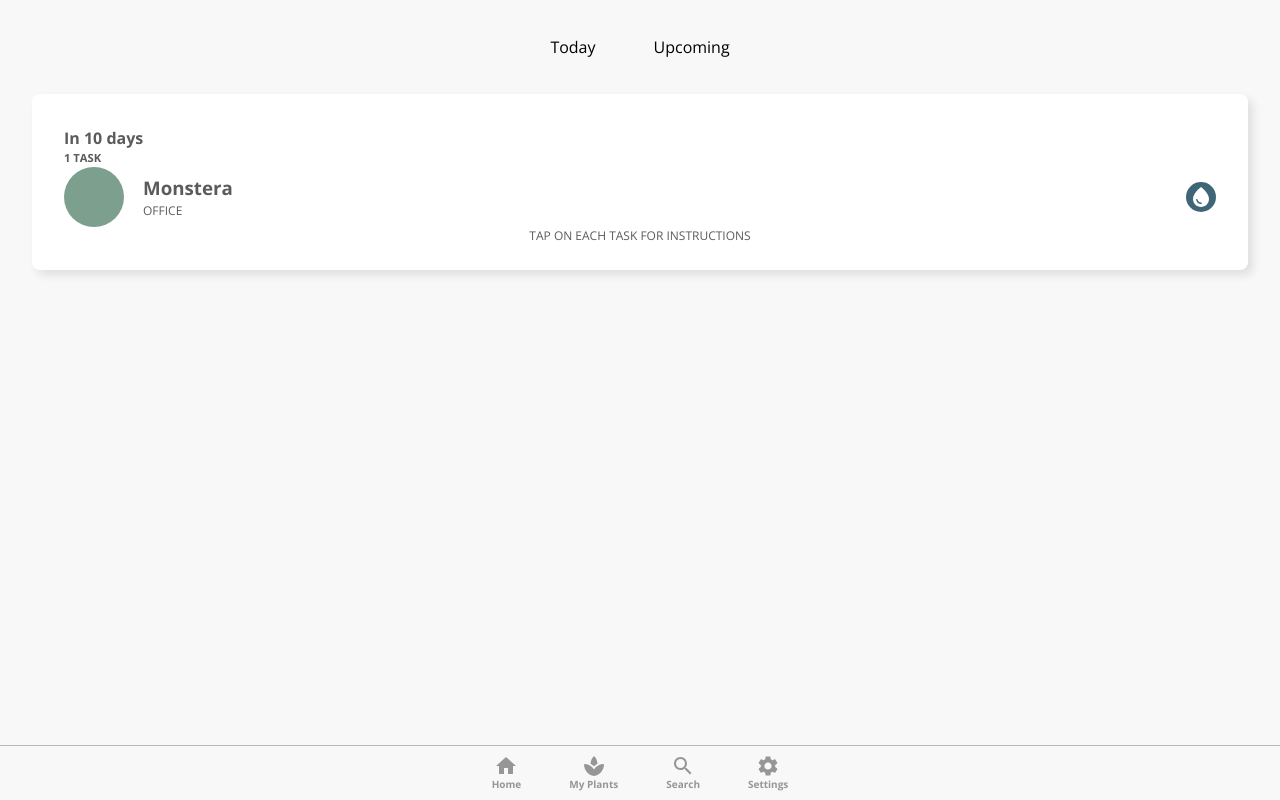
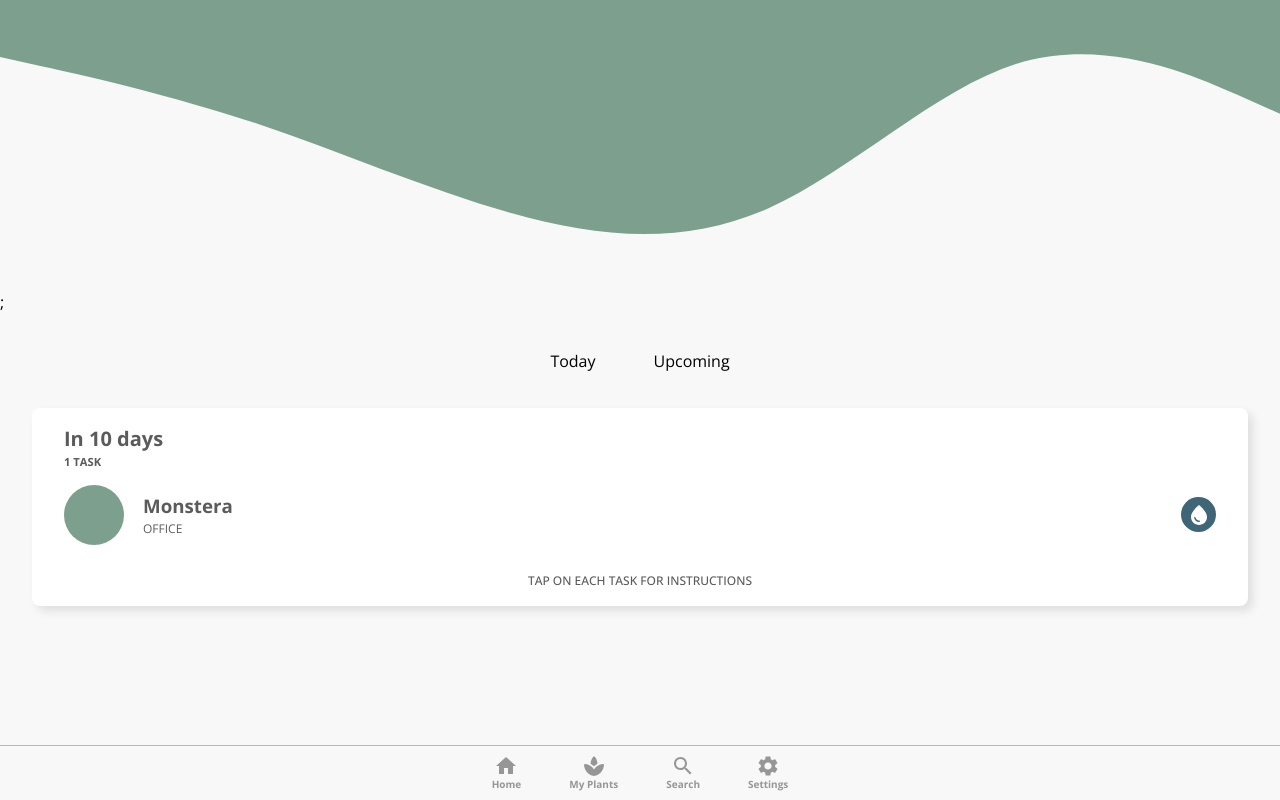
Before and after one commit to Joshua-Farr/react-plant-watering-tracker-app, a React (Vite) app: page /home-nav/upcoming in a window 1280 px wide. Built offline with nearby package versions, Linux system fonts and the light colour scheme.

Commit message:
Adding in routing for new plant and cool background

```diff
--- a/src/App.jsx
+++ b/src/App.jsx
@@ -4,9 +4,10 @@ import HomePage from "./components/Pages/HomePage";
 import PlantsPage from "./components/Pages/PlantsPage";
 import SettingsPage from "./components/Pages/SettingsPage";
 import SearchPage from "./components/Pages/SearchPage";
-import { BrowserRouter, Routes, Route } from "react-router-dom";
 import HomePageNav from "./components/Pages/HomePageNav";
 import UpcomingPage from "./components/Pages/UpcomingPage";
+import AddNewPlant from "./components/Pages/AddNewPlant";
+import { BrowserRouter, Routes, Route } from "react-router-dom";
 
 export default function App() {
   return (
@@ -20,6 +21,7 @@ export default function App() {
           <Route path="plants" element={<PlantsPage />}></Route>
           <Route path="settings" element={<SettingsPage />}></Route>
           <Route path="search" element={<SearchPage />}></Route>
+          <Route path="addnewplant" element={<AddNewPlant />}></Route>
         </Route>
       </Routes>
     </BrowserRouter>
--- a/src/components/MainLayout.jsx
+++ b/src/components/MainLayout.jsx
@@ -6,6 +6,16 @@ import "../styling/MainLayout.css";
 export default function MainLayout() {
   return (
     <div className="app-wrapper">
+      <div className="background-img-wave">
+        <svg xmlns="http://www.w3.org/2000/svg" viewBox="0 0 1440 320">
+          <path
+            fill="#7da08e"
+            fill-opacity="1"
+            d="M0,64L48,74.7C96,85,192,107,288,138.7C384,171,480,213,576,240C672,267,768,277,864,234.7C960,192,1056,96,1152,69.3C1248,43,1344,85,1392,106.7L1440,128L1440,0L1392,0C1344,0,1248,0,1152,0C1056,0,960,0,864,0C768,0,672,0,576,0C480,0,384,0,288,0C192,0,96,0,48,0L0,0Z"
+          ></path>
+        </svg>
+      </div>
+      ;
       <Outlet />
       <MainNavBar />
     </div>
--- /dev/null
+++ b/src/components/Pages/AddNewPlant.jsx
@@ -0,0 +1,5 @@
+import React from "react";
+
+export default function AddNewPlant() {
+  return <h1>This is a new plant!</h1>;
+}
--- a/src/components/Pages/PlantsPage.jsx
+++ b/src/components/Pages/PlantsPage.jsx
@@ -1,5 +1,16 @@
 import React from "react";
+import AddCircleRoundedIcon from "@mui/icons-material/AddCircleRounded";
+import { NavLink } from "react-router-dom";
+import "../../styling/PlantsPage.css";
 
 export default function PlantsPage() {
-  return <h1>This is the plants page!</h1>;
+  return (
+    <div className="my-plants-container">
+      <h1>My Plants</h1>
+      {/* Uhhhhhhh navagation goes here??? */}
+      <NavLink to="addnewplant">
+        <AddCircleRoundedIcon className="add-plant-button" />
+      </NavLink>
+    </div>
+  );
 }
--- a/src/components/Pages/SearchPage.jsx
+++ b/src/components/Pages/SearchPage.jsx
@@ -1,5 +1,16 @@
 import React from "react";
+import "../../styling/SearchPage.css";
 
 export default function SearchPage() {
-  return <h1>This is the Search Page!</h1>;
+  return (
+    <div className="my-plants-container">
+      <h1>Find Plant</h1>
+      <form action="">
+        <input
+          className="find-plant-input"
+          placeholder="Search for a plant:"
+        ></input>
+      </form>
+    </div>
+  );
 }
--- a/src/styling/MainLayout.css
+++ b/src/styling/MainLayout.css
@@ -3,3 +3,6 @@
   display: flex;
   flex-direction: column;
 }
+
+/* .background-img-wave {
+} */
--- /dev/null
+++ b/src/styling/PlantsPage.css
@@ -0,0 +1,15 @@
+.add-plant-button {
+  height: 75px !important;
+  width: 75px !important;
+  border-radius: 50%;
+  color: #7da08e;
+  cursor: pointer;
+  position: absolute;
+  bottom: 90px;
+  right: 45px;
+  box-shadow: 5px 5px 10px rgba(0, 0, 0, 0.1);
+}
+
+.my-plants-container {
+  margin: 2em;
+}
--- /dev/null
+++ b/src/styling/SearchPage.css
@@ -0,0 +1,8 @@
+.find-plant-input {
+  width: 100%;
+  border: 1px solid #b9b9b9;
+  border-radius: 12px;
+  padding: 10px 15px;
+  margin-top: 1em;
+  font-weight: 500;
+}
--- a/src/styling/UpcomingPage.css
+++ b/src/styling/UpcomingPage.css
@@ -3,7 +3,7 @@
   flex-direction: column;
   background-color: white;
   color: #5b5b5b;
-  padding: 2em;
+  padding: 1em 2em 1em 2em;
   margin: auto 2em;
   border-radius: 8px;
   box-shadow: 5px 5px 10px rgba(0, 0, 0, 0.1);
@@ -13,11 +13,12 @@
   display: flex;
   align-items: center;
   gap: 3px;
+  margin-top: 0.85em;
 }
 
 .task-bubble {
-  width: 30px;
-  height: 30px;
+  width: 35px;
+  height: 35px;
   display: flex;
   align-items: center;
   justify-content: center;
@@ -27,6 +28,11 @@
   margin-left: auto;
 }
 
+.task-bubble:hover,
+.task-bubble:focus {
+  cursor: pointer;
+}
+
 .reminder-card {
   display: flex;
   align-items: center;
@@ -34,7 +40,7 @@
 }
 
 .time-left-until-action {
-  font-size: 1rem;
+  font-size: 1.25rem;
 }
 
 .tasks-remaining {
@@ -45,9 +51,9 @@
 .more-info-reminder {
   text-transform: uppercase;
   font-size: 0.75rem;
-  font-weight: 300;
+  font-weight: 500;
   align-self: center;
-  margin-bottom: -7px;
+  margin-top: 27px;
 }
 
 .reminder-info-location {
```
